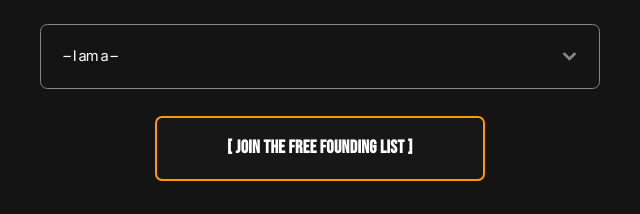
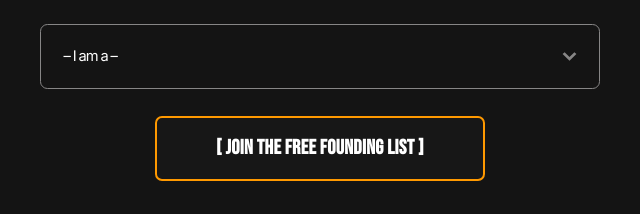
Before and after one commit to resellerbro/resellerbro-website, a plain HTML site: page index.html in a window 1280 px wide. Shown: the part 6527-6741 px from the top of the page, 320-960 px from the left. Drawn offline with nearby package versions, Linux system fonts and the light colour scheme.

Commit message:
Slightly enlarge free founding list button text

```diff
--- a/index.html
+++ b/index.html
@@ -126,7 +126,7 @@
 			#container16 #form02 { max-width: 560px; margin: 1.25rem auto .75rem; }
 			#container16 #form02 .field { margin-bottom: .9rem; }
 			#container16 #form02 input, #container16 #form02 select { min-height: 52px; font-size: 1rem; }
-			#container16 #form02 .actions button { width: auto; min-width: min(100%, 330px); min-height: 52px; padding: .8rem 1.25rem; border: 2px solid #ff9900 !important; border-radius: 7px; background: #171717 !important; color: #fff !important; font-size: clamp(1.08rem, 1.7vw, 1.25rem); font-weight: 800; line-height: 1.25; letter-spacing: .015em; }
+			#container16 #form02 .actions button { width: auto; min-width: min(100%, 330px); min-height: 52px; padding: .8rem 1.25rem; border: 2px solid #ff9900 !important; border-radius: 7px; background: #171717 !important; color: #fff !important; font-size: clamp(1.2rem, 1.9vw, 1.4rem); font-weight: 800; line-height: 1.25; letter-spacing: .015em; }
 			#container16 #form02 .actions button:hover { background: #242424 !important; }
 			#container16 #text39 { max-width: 760px; margin: 1rem auto 0 !important; padding: 0 1rem; font-size: clamp(.9rem, 1.3vw, 1.05rem) !important; line-height: 1.65 !important; }
 			@media (max-width: 600px) {
```
